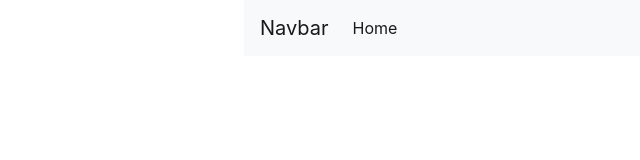
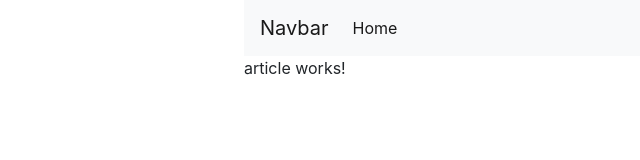
Before and after one commit to webdevproformation/jour4, an Angular app: page /article/1 in a window 1280 px wide. Before the commit this address led to /. Shown: the top 160 px of the page, without its empty margins (126-766 px from the left). Built offline with nearby package versions, Linux system fonts and the light colour scheme.

Commit message:
création composant article + utilisation d'url variable = url avec un paramètre qui l'id de l'article

```diff
--- /dev/null
+++ b/src/app/article/article.component.html
@@ -0,0 +1 @@
+<p>article works!</p>
--- /dev/null
+++ b/src/app/article/article.component.ts
@@ -0,0 +1,15 @@
+import { Component, OnInit } from '@angular/core';
+
+@Component({
+  selector: 'app-article',
+  templateUrl: './article.component.html',
+  styleUrls: ['./article.component.css']
+})
+export class ArticleComponent implements OnInit {
+
+  constructor() { }
+
+  ngOnInit() {
+  }
+
+}
--- a/src/app/homepage/homepage.component.html
+++ b/src/app/homepage/homepage.component.html
@@ -2,7 +2,9 @@
     <article *ngFor="let article of articles">
         <h2>{{ article.titre}}</h2>
         <figure>
-            <img [src]="article.img" alt="">
+            <a [routerLink]="['/article', article.id]">
+                <img [src]="article.img" alt="">
+            </a>
         </figure>
         <p>{{article.contenu}}</p>
     </article>
```
Also changed, not shown: src/app/app.module.ts (+5 -2 lines), src/app/article/article.component.css (added), 1 other file (tests, documents, lock files or other folders).
